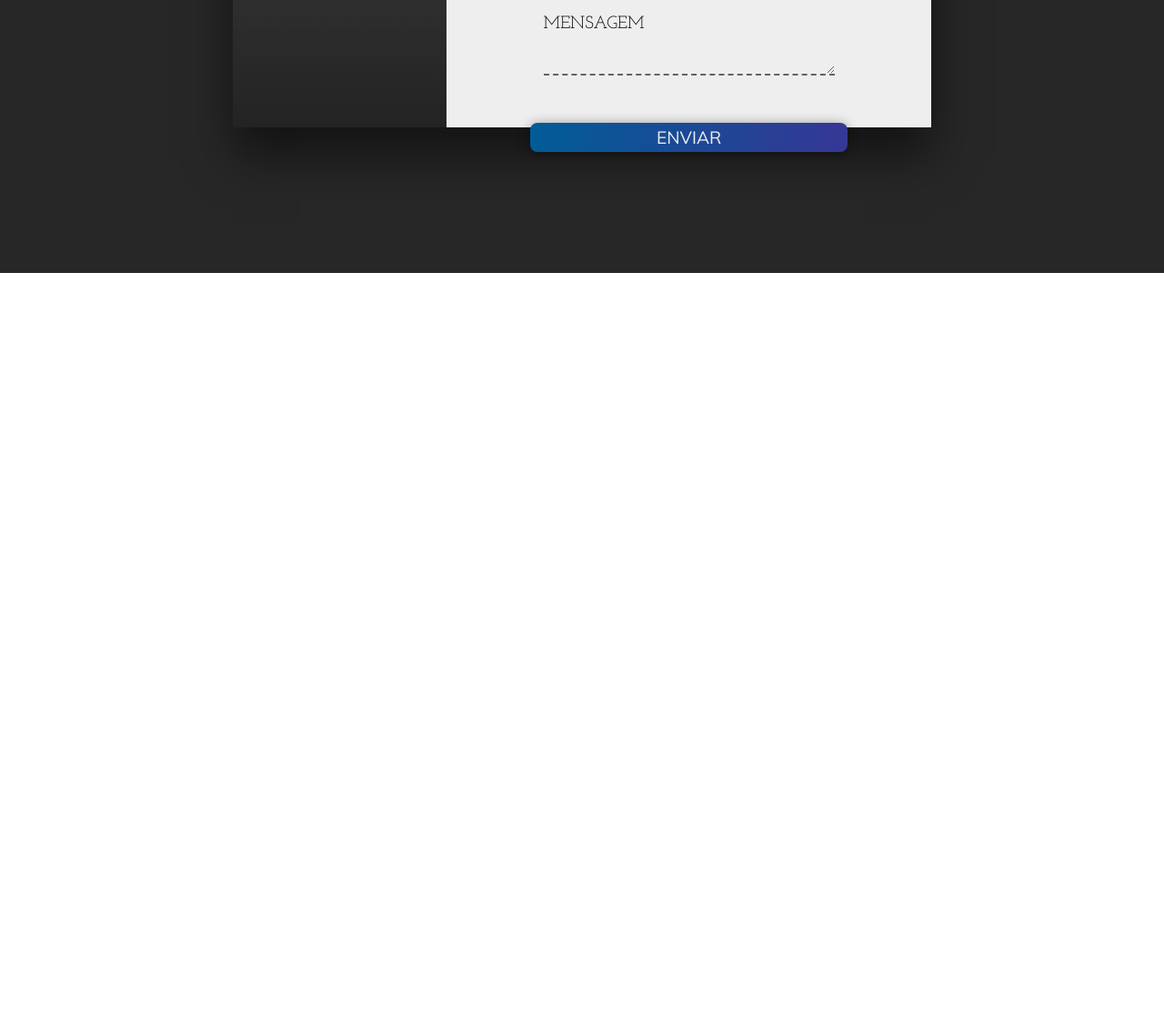
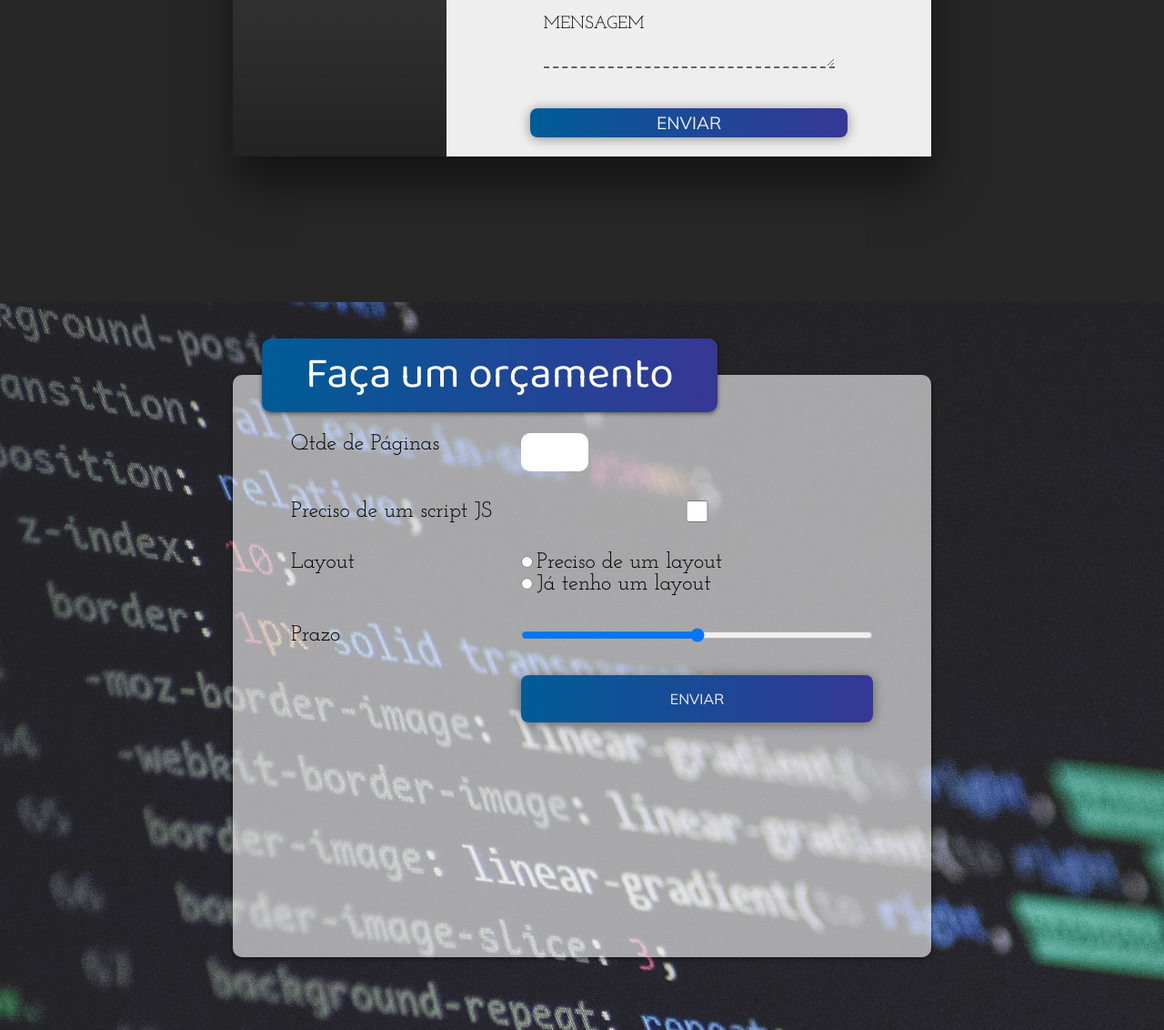
Before and after one commit to SauloJustiniano1/portifolio, a plain HTML site: page index.html in a window 1280 px wide. Shown: the part 2612-3744 px from the top of the page at 91% size. Before the commit the page ends 2912 px from the top, so only its background shows below. Drawn offline with Linux system fonts and the light colour scheme; grey boxes are pictures that could not be loaded.

Commit message:
📦Create: Form de orçamento

```diff
--- a/index.html
+++ b/index.html
@@ -156,7 +156,6 @@
             <button class="btn">Saiba mais</button>
           </div>
         </div>
-
       </div>
 
     </section>
@@ -185,6 +184,37 @@
       </div>
     </section>
 
+    <section class="sessao-orcamento">
+      <div class="orcamento-wrapper">
+        <h1>Faça um orçamento</h1>
+        <form>
+          <label for="qtde">Qtde de Páginas</label>
+          <input type="number" min="1" name="qtde" id="qtde">
+
+          <label for="js">Preciso de um script JS</label>
+          <input type="checkbox" name="js" id="js">
+
+          <label>Layout</label>
+          <div class="group-layout">
+            <div>
+              <input type="radio" name="layout" id="layout-sim">
+              <label for="layout-sim">Preciso de um layout</label>
+            </div>
+            <div>
+              <input type="radio" name="layout" id="layout-nao">
+              <label for="layout-nao">Já tenho um layout</label>
+            </div>
+          </div>
+
+          <label for="prezo">Prazo</label>
+          <input type="range" name="prazo" id="prazo">
+
+          <button class="btn btn-orcamento" type="submit">Enviar</button>
+        </form>
+
+      </div>
+    </section>
+
   </div>
 
 </body>
--- a/src/style/homepage.css
+++ b/src/style/homepage.css
@@ -330,6 +330,7 @@ header {
 .projetos {
   display: flex;
   justify-content: space-evenly;
+  padding-bottom: 2rem;
 }
 
 .card {
@@ -478,7 +479,7 @@ header {
   border-bottom: 2px dashed #636363;
   height: 3rem;
   outline: none;
-  margin: 2rem 0;
+  margin: 1.5rem 0;
 }
 
 .field-label {
@@ -507,3 +508,69 @@ header {
   text-transform: uppercase;
   margin-top: 1rem;
 }
+
+.sessao-orcamento {
+  width: 100%;
+  height: 100vh;
+  background: url("../images/background-orcamento.jpg");
+  object-fit: cover;
+  display: flex;
+  justify-content: center;
+  align-items: center;
+}
+
+.orcamento-wrapper {
+  width: 60%;
+  height: 80%;
+  background-color: rgba(255, 255, 255, 0.6);
+  border-radius: 10px;
+  box-shadow: 0 0.1rem 0.3rem rgba(0, 0, 0, 0.5);
+  position: relative;
+}
+
+.sessao-orcamento h1 {
+  position: absolute;
+  top: -2.5rem;
+  left: 2rem;
+  background: #005c97;
+  background: -webkit-linear-gradient(to right, #005c97, #363795);
+  background: linear-gradient(to right, #005c97, #363795);
+  padding: 0 3rem;
+  color: #fff;
+  font-family: var(--fonte-primary);
+  font-size: 3rem;
+  font-weight: lighter;
+  box-shadow: 0 0.1rem 0.3rem rgba(0, 0, 0, 0.5);
+  border-radius: 10px;
+}
+
+.sessao-orcamento form {
+  margin: 4rem;
+  display: grid;
+  grid-template-columns: auto 1fr;
+  column-gap: 2rem;
+  row-gap: 2rem;
+}
+
+.sessao-orcamento label {
+  font-family: var(--fonte-segundary);
+  font-size: 1.5rem;
+  font-size: bold;
+}
+
+.sessao-orcamento input[type="number"] {
+  font-family: var(--fonte-segundary);
+  width: 4rem;
+  font-size: 2rem;
+  outline: none;
+  border-radius: 10px;
+  border: none;
+  padding: 0.3rem;
+}
+
+.btn-orcamento {
+  text-transform: uppercase;
+  padding: 1rem;
+  cursor: pointer;
+  grid-column: 2;
+}
```
Also changed, not shown: src/images/background-orcamento.jpg (added).
